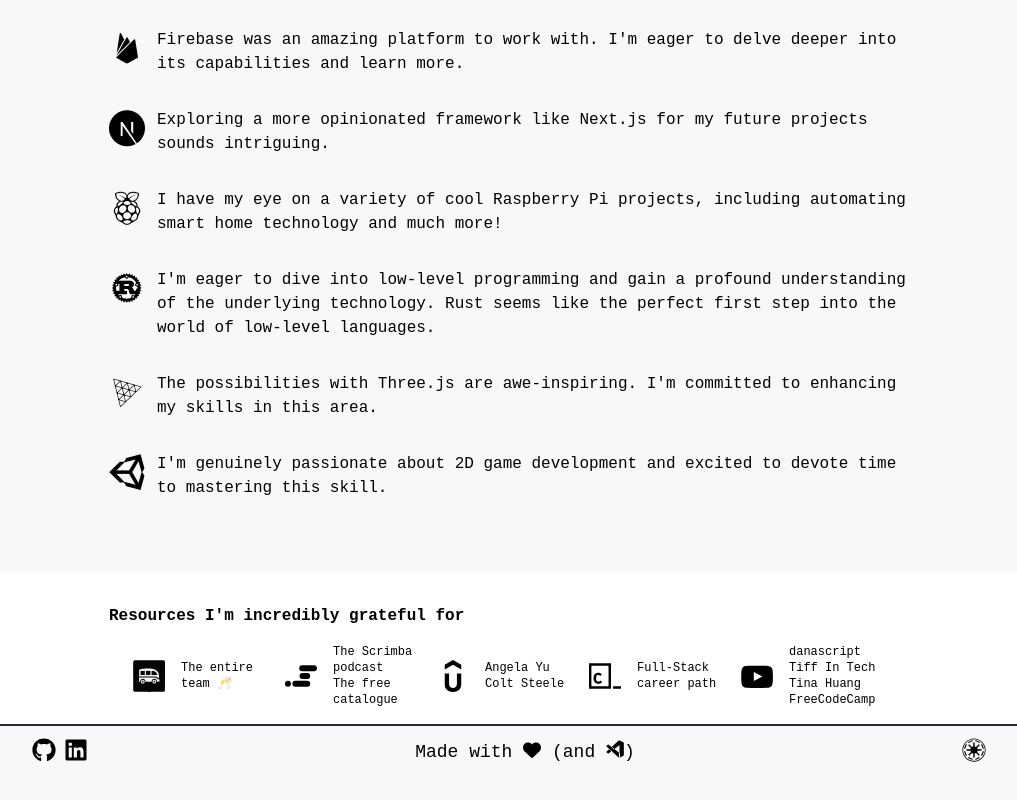
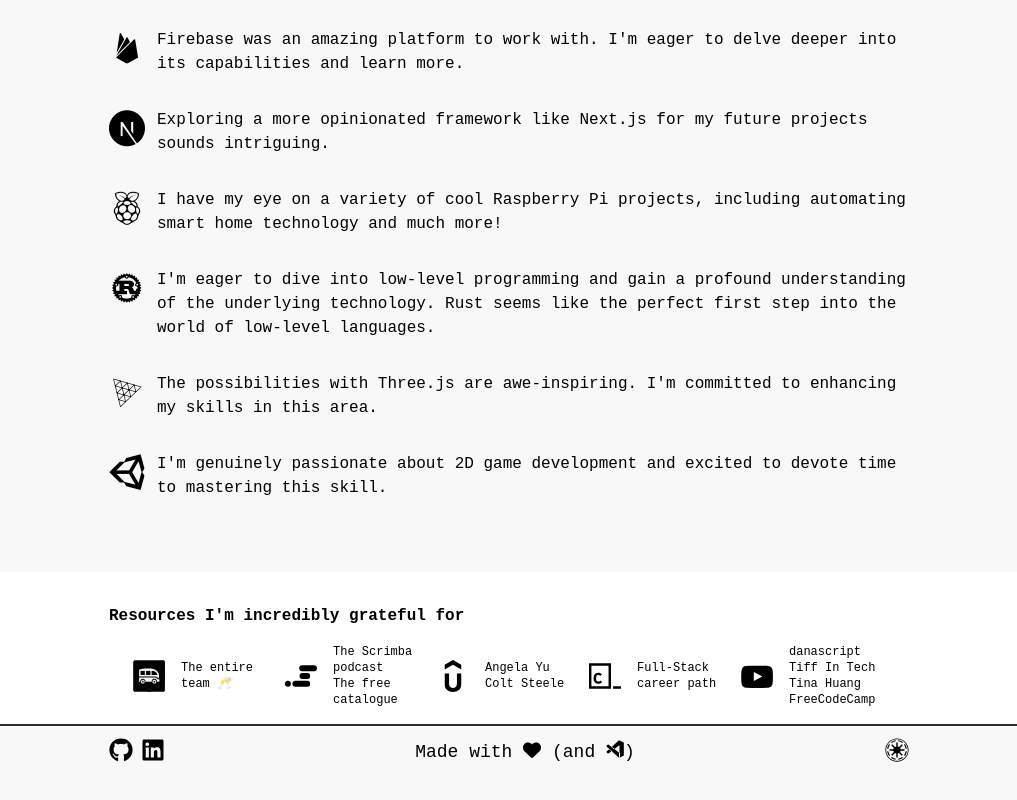
Before and after one commit to zacnation/react-portfolio, a React (Vite) app: page / in a window 1280 px wide. Shown: the part 1908-2708 px from the top of the page, without its empty margins (131-1148 px from the left). Built offline with nearby package versions, Linux system fonts and the light colour scheme.

Commit message:
Add xl / 2xl spacing for footer

```diff
--- a/src/components/Footer.jsx
+++ b/src/components/Footer.jsx
@@ -10,7 +10,7 @@ import { faHeart } from "@fortawesome/free-solid-svg-icons";
 export default function Footer(props) {
   return (
     <footer
-      className={`flex justify-around pt-3 pb-8 border-t-2 border-dark-I ${
+      className={`flex justify-between pt-3 pb-8 border-t-2 border-dark-I xl:px-60 2xl:px-96 ${
         props.darkMode ? "bg-very-dark text-white" : "bg-light"
       }`}
     >
```
